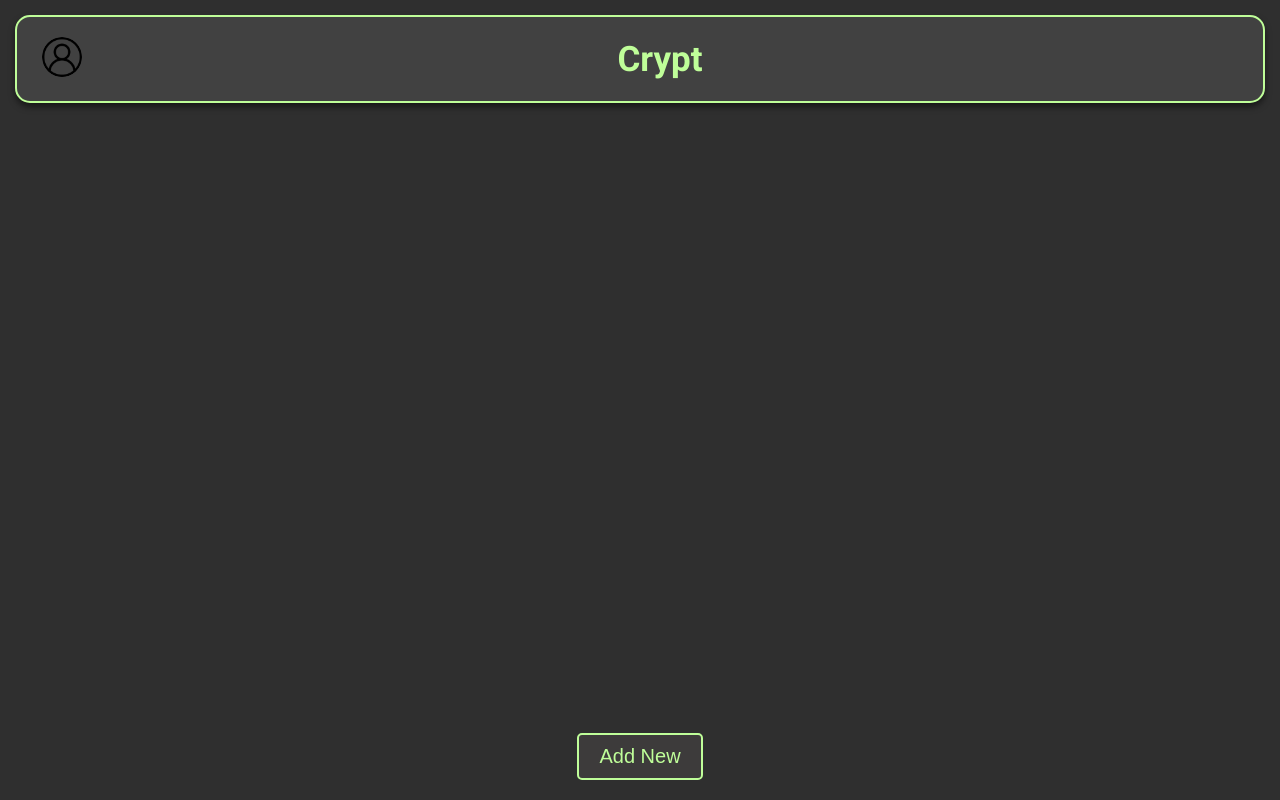
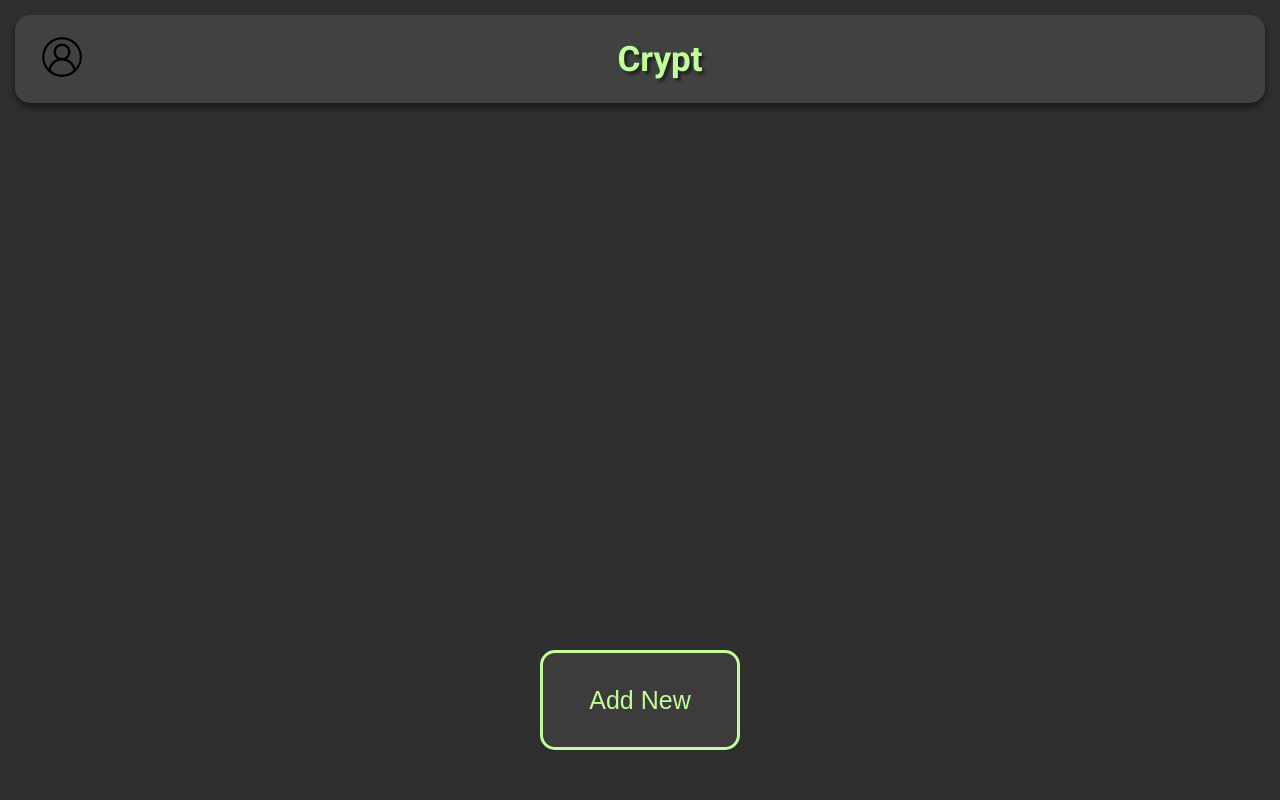
Before and after one commit to Jseal7/Crypt-Password-Manager, a PHP site: page /mainPage.php in a window 1280 px wide. Run offline with PHP 8.4, Linux system fonts and the light colour scheme; the visitor is signed in with stand-in values (Sample User, id 1); data that the repository does not hold is empty; some libraries are stand-ins or nearby versions.

Commit message:
Main Page Design Changes
Added changes to button and container interactions and changes colors.

```diff
--- a/mainPage.css
+++ b/mainPage.css
@@ -14,7 +25,7 @@ body {
     margin: 15px 15px 35px;
     background-color: #414141;
     color: #bffe99;
-    border: 2px solid #bffe99;
+    border: 2px solid transparent;
     box-shadow: 0 4px 6px rgba(0, 0, 0.5, 0.5);
     border-radius: 15px;
     animation: fadeIn 0.7s ease-in-out;
@@ -26,6 +37,7 @@ body {
     font-weight: 700;
     color: #bffe99;
     animation: fadeIn 0.7s ease-in-out;
+    text-shadow: 3px 3px 3px rgba(0, 0, 0, 0.5);
 }
 
 .topBar .userProfile {
@@ -42,7 +54,7 @@ body {
 }
 
 .scrollContainer {
-    justify-content: center;
+    justify-content: space-between;
     flex-wrap: wrap;
     white-space: nowrap;
     width: 100%;
@@ -126,16 +151,18 @@ body {
     bottom: 0;
     display: flex;
     justify-content: center;
-    padding: 20px 0;
+    padding: 50px 0;
     background-color: #2f2f2f;
 }
 
 .addButton {
-    border: 2px solid #bffe99;
-    border-radius: 5px;
+    width: 200px;
+    height: 100px;
+    border: 3px solid #bffe99;
+    border-radius: 15px;
     background-color: #3d3b3b;
     color: #bffe99;
-    font-size: 20px;
+    font-size: 25px;
     margin: 15px 0px 0px 0px;
     cursor: pointer;
     padding: 10px 20px;
```
Also changed, not shown: other parts of mainPage.css (+32 -18 lines).
